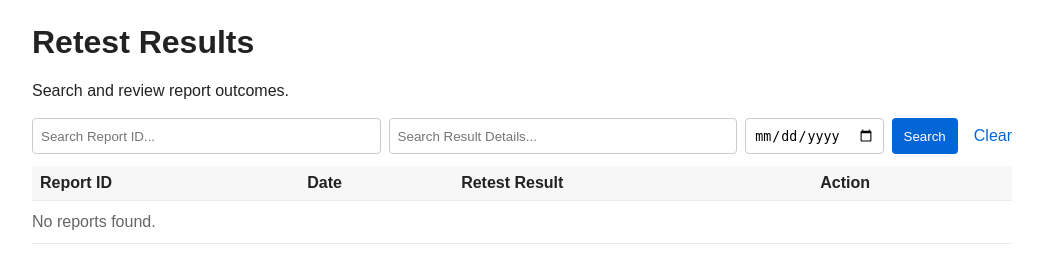
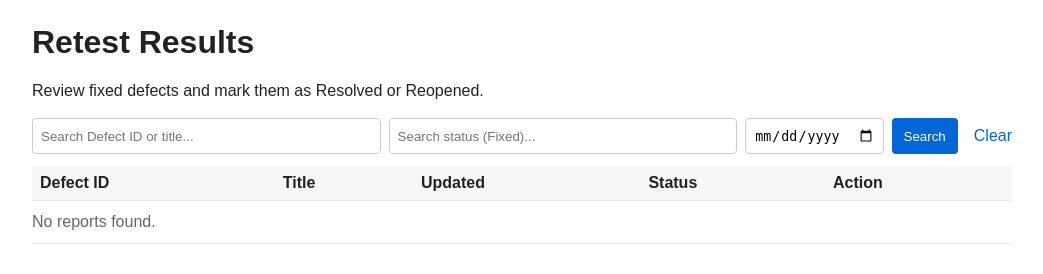
Before and after one commit to JChan-cs/BetaTraxService-GroupK, a Django app: template BetaTrax/Resolving/templates/Resolving/result_list.html in a window 1280 px wide. Shown: the top 274 px of the page, without its empty margins (118-1161 px from the left). Run offline with Django 5.2, Linux system fonts and the light colour scheme; the template is opened without the code that fills it, so the values that code supplies are empty.

Commit message:
Restructure /Resolving to use DefectReport directly

```diff
--- a/BetaTrax/Resolving/api_views.py
+++ b/BetaTrax/Resolving/api_views.py
@@ -1,3 +1,5 @@
+# Unused API kept for now
+
 from rest_framework import viewsets, permissions
 from .models import Result
 from .serializers import ResolvingSerializer
--- a/BetaTrax/Resolving/serializers.py
+++ b/BetaTrax/Resolving/serializers.py
@@ -1,3 +1,5 @@
+# Unused API also kept for now
+
 from rest_framework import serializers
 from .models import Result
 
--- a/BetaTrax/Resolving/templates/Resolving/result_list.html
+++ b/BetaTrax/Resolving/templates/Resolving/result_list.html
@@ -25,12 +25,12 @@
   <div class="container">
     <header>
       <h1>Retest Results</h1>
-      <p>Search and review report outcomes.</p>
+      <p>Review fixed defects and mark them as Resolved or Reopened.</p>
     </header>
 
     <form method="get" class="search-row" role="search" aria-label="Search results">
-      <input type="text" name="report_id" placeholder="Search Report ID..." value="{{ request.GET.report_id|default_if_none:'' }}">
-      <input type="text" name="retest_result" placeholder="Search Result Details..." value="{{ request.GET.retest_result|default_if_none:'' }}">
+      <input type="text" name="report_id" placeholder="Search Defect ID or title..." value="{{ request.GET.report_id|default_if_none:'' }}">
+      <input type="text" name="retest_result" placeholder="Search status (Fixed)..." value="{{ request.GET.retest_result|default_if_none:'' }}">
       <input type="date" name="date" value="{{ request.GET.date|default_if_none:'' }}">
       <button type="submit">Search</button>
       <a href="{% url 'result-list' %}" style="align-self:center; margin-left:8px; text-decoration:none; color:#0366d6;">Clear</a>
@@ -39,23 +39,25 @@
     <table class="table" aria-live="polite">
       <thead>
         <tr>
-          <th>Report ID</th>
-          <th>Date</th>
-          <th>Retest Result</th>
+          <th>Defect ID</th>
+          <th>Title</th>
+          <th>Updated</th>
+          <th>Status</th>
           <th>Action</th> </tr>
       </thead>
       <tbody>
         {% for item in retest %}
           <tr>
-            <td>#{{ item.report_id }}</td>
-            <td>{{ item.date|date:"d/m/Y H:i" }}</td>
-            <td>{{ item.retest_result }}</td>
+            <td>#{{ item.id }}</td>
+            <td>{{ item.ReportTitle }}</td>
+            <td>{{ item.UpdatedTime|date:"d/m/Y H:i" }}</td>
+            <td>{{ item.Status }}</td>
             <td>
               <a href="{% url 'update-retest-status' item.id %}" class="btn-update">Update</a>
             </td>
           </tr>
         {% empty %}
-          <tr><td colspan="4" class="no-data">No reports found.</td></tr>
+          <tr><td colspan="5" class="no-data">No reports found.</td></tr>
         {% endfor %}
       </tbody>
     </table>
--- a/BetaTrax/Resolving/templates/Resolving/update_status.html
+++ b/BetaTrax/Resolving/templates/Resolving/update_status.html
@@ -18,8 +18,8 @@
 </head>
 <body>
   <div class="container">
-    <h1>Update Report {{ result.report_id }}</h1>
-    <p>Current Status: <strong>{{ result.retest_result }}</strong></p>
+    <h1>Update Report {{ defect.pk }}</h1>
+    <p>Current Status: <strong>{{ defect.Status }}</strong></p>
     <p style="color: #666; font-size: 0.9em;">Selecting an option below will automatically notify users in the comments.</p>
 
     <form method="post">
--- a/BetaTrax/Resolving/urls.py
+++ b/BetaTrax/Resolving/urls.py
@@ -9,5 +9,6 @@ router.register(r'result', ResultViewSet, basename='api-results')
 urlpatterns = [
     path('', views.ResultListView.as_view(), name='result-list'),
     path('<int:pk>/update/', views.update_retest_status, name='update-retest-status'),
+    # Unused kept for now
     path('api/', include(router.urls)),
 ]
```
Also changed, not shown: BetaTrax/Resolving/admin.py (+0 -8 lines), BetaTrax/Resolving/views.py (+17 -19 lines).
